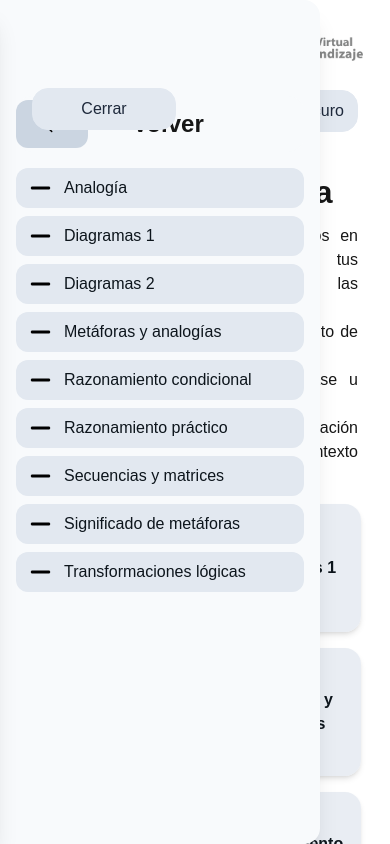
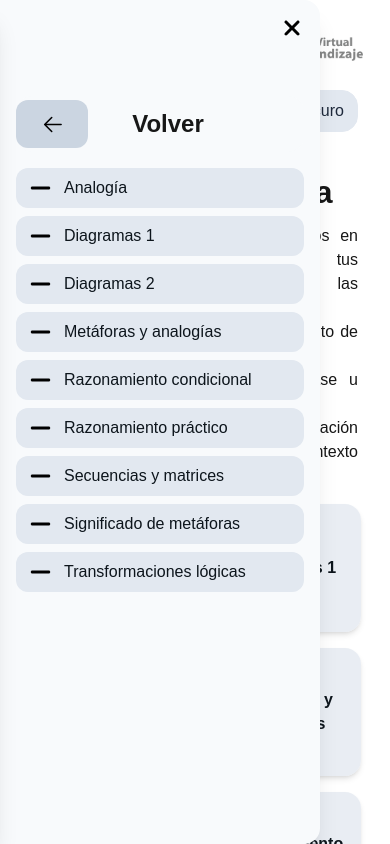
Before and after one commit to Danisss06/lab-practicas, a Next.js app: page /cognitive in a window 390 px wide. Both pictures are taken after a click on the button "Menú". Shown: the top 844 px of the page. Built offline with nearby package versions, Linux system fonts and the light colour scheme.

Commit message:
cerrar_menu

```diff
--- a/src/app/cognitive/[topic]/[quiz]/page.tsx
+++ b/src/app/cognitive/[topic]/[quiz]/page.tsx
@@ -45,7 +45,7 @@ const QuizPage: React.FC = () => {
   return (
     <div className="mb-24 w-full">
       <QuizComponent
-        title={jsonToPass.title} // ✅ aquí tomas el título correcto con acento
+        title={jsonToPass.title}
         description={jsonToPass.description || 'Lee y responde las preguntas del siguiente ejercicio.'}
         questions={jsonToPass.questions}
         images={jsonToPass.images}
--- a/src/app/cognitive/layout.tsx
+++ b/src/app/cognitive/layout.tsx
@@ -34,9 +34,9 @@ const Layout = ({ children }: { children: React.ReactNode }) => {
         <NavBar />
         <div className="flex flex-row gap-4 w-full lg:max-w-[1120px] self-center px-2 mb-16">
           {/* Botón de menú siempre visible en móvil */}
-            {isMobile && (
+            {isMobile && !isSidebarVisible && (
               <button
-                onClick={() => setIsSidebarVisible(!isSidebarVisible)}
+                onClick={() => setIsSidebarVisible(true)}
                 className="p-2 rounded-2xl transition-colors w-36 border fixed z-50 md:hidden"
                 style={{
                   left: "2rem",
@@ -46,9 +46,10 @@ const Layout = ({ children }: { children: React.ReactNode }) => {
                   borderColor: "var(--darkmode-btn-border)",
                 }}
               >
-                {isSidebarVisible ? "Cerrar" : "Menú"}
+                Menú
               </button>
             )}
+
 
           <SideBar
             elements={cognitiveSubjects}
--- a/src/app/components/SideBar.tsx
+++ b/src/app/components/SideBar.tsx
@@ -53,10 +53,24 @@ const SideBar: React.FC<SideBarProps> = ({
     <>
       {/* Sidebar Overlay */}
       <div
+
+
   className={`fixed top-0 left-0 h-full w-64 bg-[var(--sidebar-bg)] p-2 rounded-r-2xl md:rounded-2xl shadow-xl z-40 transition-transform duration-300 transform ${
     isSidebarVisible ? "translate-x-0" : "-translate-x-full"
   } md:relative md:translate-x-0 layout-content-container flex flex-col min-w-80 ${className ?? ""}`}
+
 >
+  {isSidebarVisible && (
+    <button
+      onClick={onCloseSidebar}
+      className="absolute top-4 right-4 z-50 hover:opacity-80 md:hidden"
+    >
+      <div
+        className="w-6 h-6 bg-no-repeat bg-center bg-contain"
+        style={{ backgroundImage: "var(--close-icon)" }}
+      ></div>
+    </button>
+  )}
 
         <div className="mt-20 md:mt-0 flex h-full flex-col justify-between p-2">
           <div className="flex flex-col gap-4">
```
